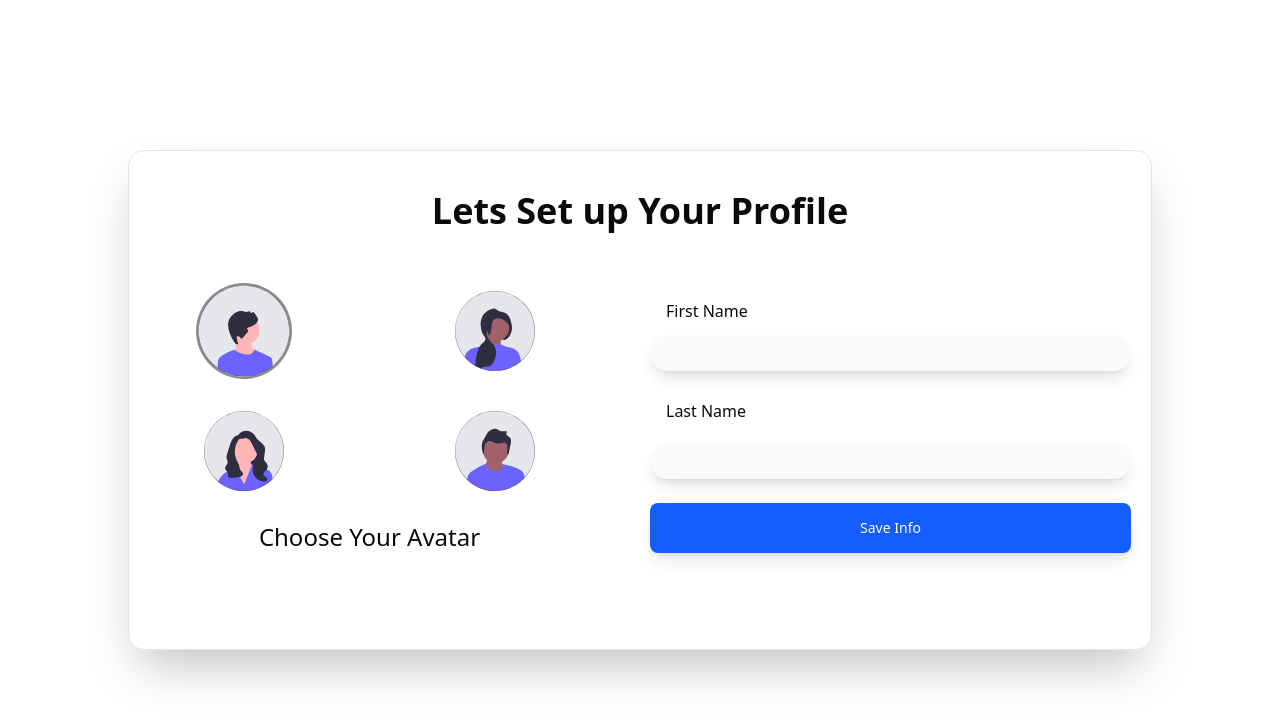
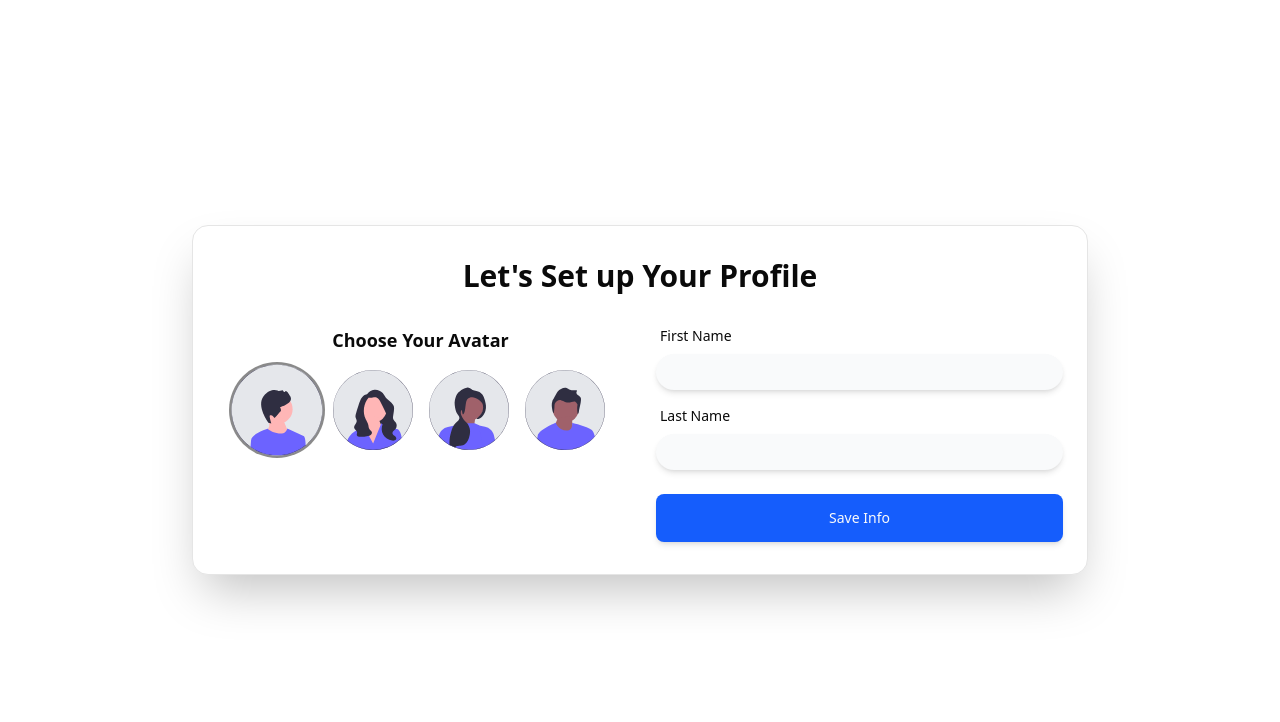
Before and after one commit to Ankit-Gope007/VibeChat, a Next.js app in the folder client/: page /profile in a window 1280 px wide. Shown: the top 722 px of the page. Built offline with nearby package versions, Linux system fonts and the light colour scheme; sample sign-in values are in the browser's storage.

Commit message:
Update page.js

```diff
--- a/client/src/app/profile/page.js
+++ b/client/src/app/profile/page.js
@@ -101,59 +101,115 @@ const Page = () => {
     }
 
     return (
+        // <>
+
+        //     {loading ? <Loading /> :
+        //         <div className='overflow-auto min-h-screen min-w-screen flex items-center justify-center'>
+        //             <div className='h-[800px] lg:h-[500px] w-[80%] lg:2/4  border rounded-2xl shadow-2xl ' >
+        //                 <div>
+        //                     <h1 className='p-10 text-4xl font-bold text-center'>Lets Set up Your Profile</h1>
+        //                 </div>
+        //                 <div className='flex w-full gap-5 h-[300px] flex-col  lg:flex-row '
+        //                 >
+        //                     <div className=' w-full lg:w-1/2  h-[250px] gap-5   flex flex-col items-center flex-wrap mb-[70px] '>
+        //                         <div className={`pfp w-[80px]  h-[80px] mt-5 rounded-full bg-gray-200 flex justify-center items-center' ${pfp1 && 'k'}`}
+        //                             onClick={handlePfp1}
+        //                         >
+        //                             <img src="pfp1.svg" alt="" />
+        //                         </div>
+        //                         <div className={`pfp w-[80px]  h-[80px] mt-5 rounded-full bg-gray-200 flex justify-center items-center' ${pfp2 && 'k'}`}
+        //                             onClick={handlePfp2}>
+        //                             <img src="pfp2.svg" alt="" />
+        //                         </div>
+        //                         <div className={`pfp w-[80px]  h-[80px] mt-5 rounded-full bg-gray-200 flex justify-center items-center' ${pfp3 && 'k'}`}
+        //                             onClick={handlePfp3}>
+        //                             <img src="pfp3.svg" alt="" />
+        //                         </div>
+        //                         <div className={`pfp w-[80px]  h-[80px] mt-5 rounded-full bg-gray-200 flex justify-center items-center' ${pfp4 && 'k'}`}
+        //                             onClick={handlePfp4}>
+        //                             <img src="pfp4.svg" alt="" />
+        //                         </div>
+
+        //                         <h1 className='absolute my-[250px] text-2xl text-center '>Choose Your Avatar</h1>
+        //                     </div>
+        //                     <div className='  mx-5 lg:w-1/2'>
+        //                         <h1 className='ml-4 mt-7'>First Name</h1>
+        //                         <Input
+        //                             className={'rounded-full border-none shadow-lg my-3  bg-gray-50'}
+        //                             onChange={(e) => setFirstName(e.target.value)}
+        //                         // placeholder={'First Name'}
+        //                         />
+        //                         <h1 className='ml-4 mt-7'>Last Name</h1>
+        //                         <Input
+        //                             className={'rounded-full border-none shadow-lg my-3 mt-5 bg-gray-50'}
+        //                             onChange={(e) => setLastName(e.target.value)}
+        //                         // placeholder={'Last Name'}
+        //                         />
+        //                         <Button className="bg-blue-600 w-full h-[50px] hover:bg-blue-700 active:bg-blue-900 shadow-lg my-3"
+        //                             onClick={handleSaveInfo}
+        //                         >Save Info</Button>
+        //                     </div>
+
+        //                 </div>
+        //             </div>
+        //         </div>}
+        // </>
         <>
+        {loading ? <Loading /> :
+            <div className='overflow-auto min-h-screen w-full flex items-center justify-center p-4'>
+                <div className='w-full max-w-4xl border rounded-2xl shadow-2xl bg-white'>
+                    <div className='text-center py-8 px-4'>
+                        <h1 className='text-3xl font-bold'>Let's Set up Your Profile</h1>
+                    </div>
 
-            {loading ? <Loading /> :
-                <div className='overflow-auto min-h-screen min-w-screen flex items-center justify-center'>
-                    <div className='h-[800px] lg:h-[500px] w-[80%] lg:2/4  border rounded-2xl shadow-2xl ' >
-                        <div>
-                            <h1 className='p-10 text-4xl font-bold text-center'>Lets Set up Your Profile</h1>
+                    <div className='flex flex-col lg:flex-row gap-8 px-6 pb-8'>
+                        {/* Avatar Selection */}
+                        <div className='w-full lg:w-1/2 flex flex-col items-center'>
+                            <h2 className='text-lg mb-4 font-semibold'>Choose Your Avatar</h2>
+                            <div className='grid grid-cols-2 gap-4 sm:grid-cols-4'>
+                                <div className={`pfp w-20 h-20 rounded-full bg-gray-200 flex justify-center items-center cursor-pointer ${pfp1 && 'k'}`}
+                                    onClick={handlePfp1}>
+                                    <img src="pfp1.svg" alt="pfp1" />
+                                </div>
+                                <div className={`pfp w-20 h-20 rounded-full bg-gray-200 flex justify-center items-center cursor-pointer ${pfp2 && 'k'}`}
+                                    onClick={handlePfp2}>
+                                    <img src="pfp2.svg" alt="pfp2" />
+                                </div>
+                                <div className={`pfp w-20 h-20 rounded-full bg-gray-200 flex justify-center items-center cursor-pointer ${pfp3 && 'k'}`}
+                                    onClick={handlePfp3}>
+                                    <img src="pfp3.svg" alt="pfp3" />
+                                </div>
+                                <div className={`pfp w-20 h-20 rounded-full bg-gray-200 flex justify-center items-center cursor-pointer ${pfp4 && 'k'}`}
+                                    onClick={handlePfp4}>
+                                    <img src="pfp4.svg" alt="pfp4" />
+                                </div>
+                            </div>
                         </div>
-                        <div className='flex w-full gap-5 h-[300px] flex-col  lg:flex-row '
-                        >
-                            <div className=' w-full lg:w-1/2  h-[250px] gap-5   flex flex-col items-center flex-wrap mb-[70px] '>
-                                <div className={`pfp w-[80px]  h-[80px] mt-5 rounded-full bg-gray-200 flex justify-center items-center' ${pfp1 && 'k'}`}
-                                    onClick={handlePfp1}
-                                >
-                                    <img src="pfp1.svg" alt="" />
-                                </div>
-                                <div className={`pfp w-[80px]  h-[80px] mt-5 rounded-full bg-gray-200 flex justify-center items-center' ${pfp2 && 'k'}`}
-                                    onClick={handlePfp2}>
-                                    <img src="pfp2.svg" alt="" />
-                                </div>
-                                <div className={`pfp w-[80px]  h-[80px] mt-5 rounded-full bg-gray-200 flex justify-center items-center' ${pfp3 && 'k'}`}
-                                    onClick={handlePfp3}>
-                                    <img src="pfp3.svg" alt="" />
-                                </div>
-                                <div className={`pfp w-[80px]  h-[80px] mt-5 rounded-full bg-gray-200 flex justify-center items-center' ${pfp4 && 'k'}`}
-                                    onClick={handlePfp4}>
-                                    <img src="pfp4.svg" alt="" />
-                                </div>
 
-                                <h1 className='absolute my-[250px] text-2xl text-center '>Choose Your Avatar</h1>
-                            </div>
-                            <div className='  mx-5 lg:w-1/2'>
-                                <h1 className='ml-4 mt-7'>First Name</h1>
-                                <Input
-                                    className={'rounded-full border-none shadow-lg my-3  bg-gray-50'}
-                                    onChange={(e) => setFirstName(e.target.value)}
-                                // placeholder={'First Name'}
-                                />
-                                <h1 className='ml-4 mt-7'>Last Name</h1>
-                                <Input
-                                    className={'rounded-full border-none shadow-lg my-3 mt-5 bg-gray-50'}
-                                    onChange={(e) => setLastName(e.target.value)}
-                                // placeholder={'Last Name'}
-                                />
-                                <Button className="bg-blue-600 w-full h-[50px] hover:bg-blue-700 active:bg-blue-900 shadow-lg my-3"
-                                    onClick={handleSaveInfo}
-                                >Save Info</Button>
-                            </div>
+                        {/* Form Section */}
+                        <div className='w-full lg:w-1/2'>
+                            <label className='block mb-2 ml-1 text-sm font-medium'>First Name</label>
+                            <Input
+                                className='rounded-full border-none shadow-md mb-4 bg-gray-50'
+                                onChange={(e) => setFirstName(e.target.value)}
+                            />
 
+                            <label className='block mb-2 ml-1 text-sm font-medium'>Last Name</label>
+                            <Input
+                                className='rounded-full border-none shadow-md mb-6 bg-gray-50'
+                                onChange={(e) => setLastName(e.target.value)}
+                            />
+
+                            <Button className="bg-blue-600 w-full h-12 hover:bg-blue-700 active:bg-blue-900 shadow-md"
+                                onClick={handleSaveInfo}>
+                                Save Info
+                            </Button>
                         </div>
                     </div>
-                </div>}
-        </>
+                </div>
+            </div>
+        }
+    </>
 
 
     )
```
